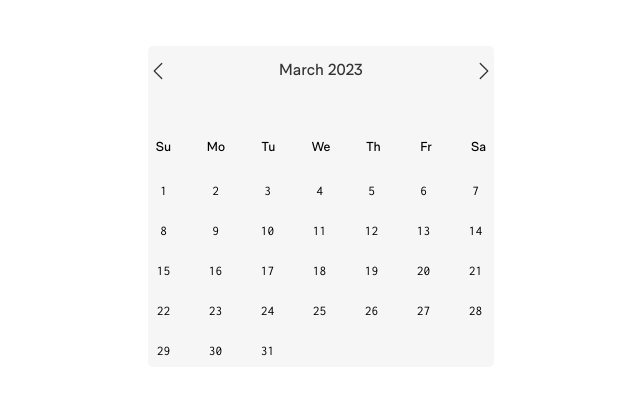
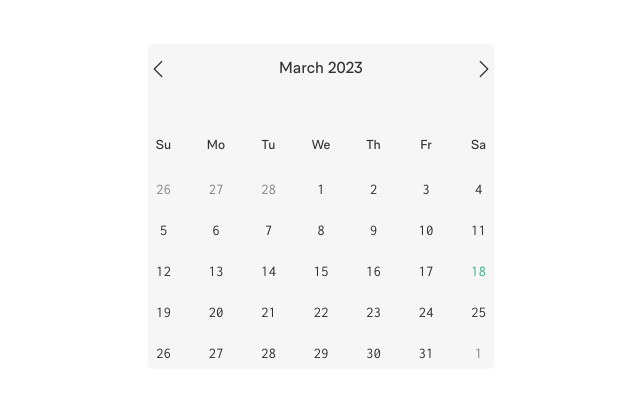
Before and after one commit to AdrianTejada/date-picker-pracice, a React (Vite) app: page / in a window 1280 px wide. Shown: the part 194-592 px from the top of the page, without its empty margins (319-959 px from the left). Built offline with nearby package versions, Linux system fonts and the light colour scheme.

Commit message:
Dates dynamically change style

```diff
--- a/src/Components/DatePicker.tsx
+++ b/src/Components/DatePicker.tsx
@@ -9,6 +9,10 @@ import {
   eachDayOfInterval,
   startOfMonth,
   endOfMonth,
+  endOfWeek,
+  startOfWeek,
+  isToday,
+  isSameMonth
 } from 'date-fns';
 
 const Container = styled.div`
@@ -49,23 +53,43 @@ const Week = styled.div`
 
 const Days = styled.div`
   display: flex;
+  flex-direction: row;
+  justify-content: space-between;
   flex-wrap: wrap;
   column-gap: 21px;
-  row-gap: 9px;
+  row-gap: 10px;
 `
 
-const Cell = styled.button`
-  width: 31px;
-  height: 31px;
+type CellProps = {
+  isToday: boolean,
+  currentMonth: boolean,
+}
+
+const Cell = styled.button<CellProps>`
+  min-width: 31px;
+  min-height: 31px;
   display: flex;
   align-items: center;
   justify-content: center;
-  /* margin-top: 9px; */
   padding: 0;
   outline: none;
   border: none;
   background-color: inherit;
   font-family: 'Inconsolata';
+  font-size: 15px;
+  color: ${(props) => {
+    if (props.isToday) {
+      return '#41AF89'
+    }
+    else if (props.currentMonth) {
+      return '#333'
+    }
+    else {
+      return '#898989'
+    }
+  }};
+  /* background-color: white; */
+  border-radius: 50%;
 `;
 
 const Weekday = styled.div`
@@ -79,12 +103,13 @@ const Weekday = styled.div`
   cursor: default;
   font-weight: 400;
   /* border: 1px solid black; */
+  color: #333;
 `
 
 export const DatePicker = () => {
   let today = startOfToday()
 
-  let newDays = eachDayOfInterval({start: startOfMonth(today), end: endOfMonth(today)})
+  let newDays = eachDayOfInterval({start: startOfWeek(startOfMonth(today)), end: endOfWeek(endOfMonth(today))})
 
   return <Container>
     <Top>
@@ -105,8 +130,7 @@ export const DatePicker = () => {
     </Week>
 
     <Days>
-      {newDays.map((day)=><Cell key={day.toString()}>{format(day, 'd')}</Cell>)}
+      {newDays.map((day)=><Cell isToday={isToday(day)} currentMonth={isSameMonth(day, today)} key={day.toString()}>{format(day, 'd')}</Cell>)}
     </Days>
-    {/* <button onClick={()=>console.log(newDays)}>show days</button> */}
   </Container>
 }
```
